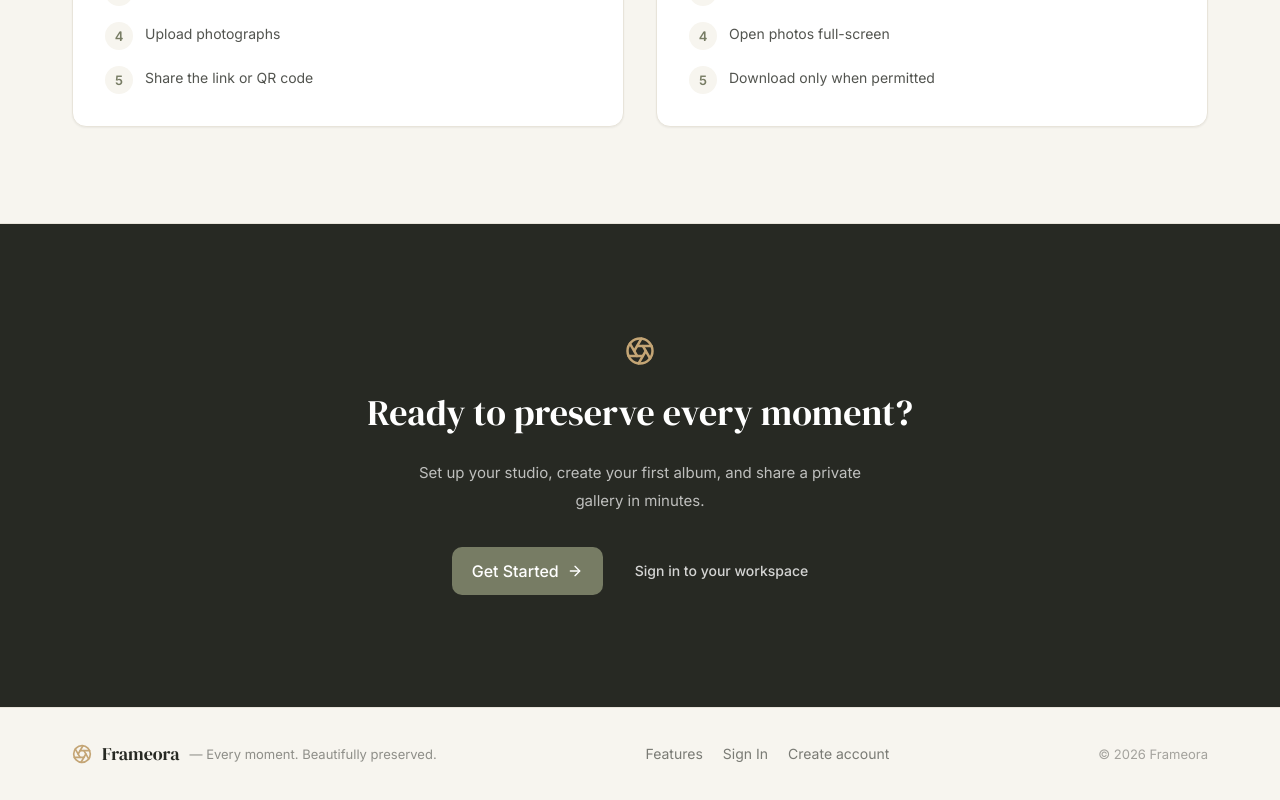
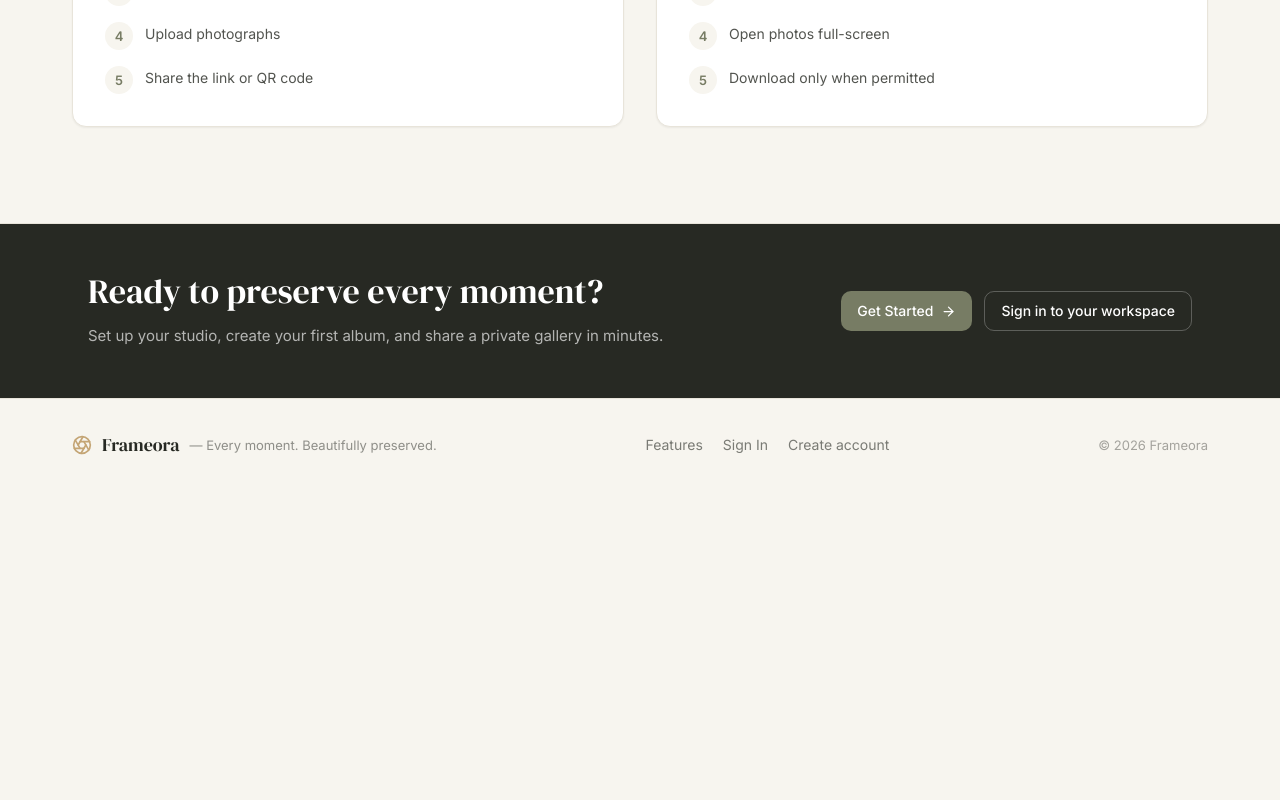
Before and after one commit to Auralith-Bit/photo-proof-gallery, a React (Vite) app in the folder frontend/: page / in a window 1280 px wide. Shown: the part 4107-4907 px from the top of the page. After the commit the page ends 4598 px from the top, so only its background shows below. Built offline with nearby package versions, Linux system fonts and the light colour scheme; no server answers.

Commit message:
Repolished

```diff
--- a/frontend/src/features/marketing/pages/MarketingPage.jsx
+++ b/frontend/src/features/marketing/pages/MarketingPage.jsx
@@ -96,12 +96,13 @@ const CLIENT_STEPS = [
 const linkPrimary =
   "inline-flex h-10 items-center justify-center gap-2 rounded-control bg-charcoal px-4 text-sm font-medium text-white transition-colors hover:bg-charcoal/90 focus-visible:outline-none focus-visible:ring-2 focus-visible:ring-olive/60 focus-visible:ring-offset-2 focus-visible:ring-offset-ivory";
 const linkPrimaryLg = linkPrimary.replace("h-10", "h-12").replace("px-4 text-sm", "px-5 text-base");
+// CTA-band pair (compact): filled olive + white outline, mirroring the reference layout.
 const linkOliveLg =
-  "inline-flex h-12 items-center justify-center gap-2 rounded-control bg-olive px-5 text-base font-medium text-white transition-colors hover:bg-olive/90 focus-visible:outline-none focus-visible:ring-2 focus-visible:ring-white/50 focus-visible:ring-offset-2 focus-visible:ring-offset-charcoal";
+  "inline-flex h-10 items-center justify-center gap-2 rounded-control bg-olive px-4 text-sm font-medium text-white transition-colors hover:bg-olive/90 focus-visible:outline-none focus-visible:ring-2 focus-visible:ring-white/50 focus-visible:ring-offset-2 focus-visible:ring-offset-charcoal";
 const linkGhost =
   "rounded-control px-3 py-2 text-sm font-medium text-charcoal/70 hover:text-charcoal focus-visible:outline-none focus-visible:ring-2 focus-visible:ring-olive/60";
-const linkWhiteGhost =
-  "rounded-control px-5 py-3 text-sm font-medium text-white/80 underline-offset-4 hover:text-white hover:underline focus-visible:outline-none focus-visible:ring-2 focus-visible:ring-white/50";
+const linkOutlineDark =
+  "inline-flex h-10 items-center justify-center gap-2 rounded-control border border-white/25 px-4 text-sm font-medium text-white transition-colors hover:bg-white/10 focus-visible:outline-none focus-visible:ring-2 focus-visible:ring-white/50 focus-visible:ring-offset-2 focus-visible:ring-offset-charcoal";
 
 function scrollToFeatures() {
   const el = document.getElementById("features");
@@ -349,34 +350,36 @@ export default function MarketingPage() {
           </div>
         </section>
 
-        {/* Final CTA — the one dark band */}
+        {/* Final CTA — horizontal band: text left, buttons right; all original copy preserved */}
         <section className="bg-charcoal">
-          <div className="mx-auto flex max-w-[1200px] flex-col items-center gap-6 px-4 py-20 text-center md:px-8 md:py-28">
-            <Aperture size={30} className="text-gold" aria-hidden="true" />
-            <h2 className="max-w-2xl font-serif text-3xl leading-tight text-white md:text-4xl">
+          <div className="mx-auto flex max-w-[1200px] flex-col gap-6 px-5 py-10 md:flex-row md:items-center md:justify-between md:gap-10 md:px-12 md:py-12">
+            <div className="md:max-w-2xl">
+              <h2 className="font-serif text-[28px] leading-[1.12] text-white md:text-[34px]">
                 {isAuthenticated ? "Your studio is ready when you are" : "Ready to preserve every moment?"}
               </h2>
-            <p className="max-w-md text-[15px] leading-7 text-white/70">
+              <p className="mt-3 max-w-xl text-[15px] leading-7 text-white/65">
                 {isAuthenticated
                   ? "Jump back into your workspace to manage albums, uploads, and client galleries."
                   : "Set up your studio, create your first album, and share a private gallery in minutes."}
               </p>
-            <div className="mt-2 flex flex-wrap items-center justify-center gap-3">
+            </div>
+
+            <div className="flex shrink-0 flex-wrap items-center gap-3">
               {isAuthenticated ? (
                 <>
                   <Link to="/dashboard" className={linkOliveLg}>
-                    Open your workspace <ArrowRight size={16} aria-hidden="true" />
+                    Open your workspace <ArrowRight size={15} aria-hidden="true" />
                   </Link>
-                  <button type="button" onClick={handleSignOut} className={linkWhiteGhost}>
+                  <button type="button" onClick={handleSignOut} className={linkOutlineDark}>
                     Sign out of this device
                   </button>
                 </>
               ) : (
                 <>
                   <Link to="/register" className={linkOliveLg}>
-                    Get Started <ArrowRight size={16} aria-hidden="true" />
+                    Get Started <ArrowRight size={15} aria-hidden="true" />
                   </Link>
-                  <Link to="/login" className={linkWhiteGhost}>
+                  <Link to="/login" className={linkOutlineDark}>
                     Sign in to your workspace
                   </Link>
                 </>
```
Lines whose indentation alone changed are shown as unchanged.
